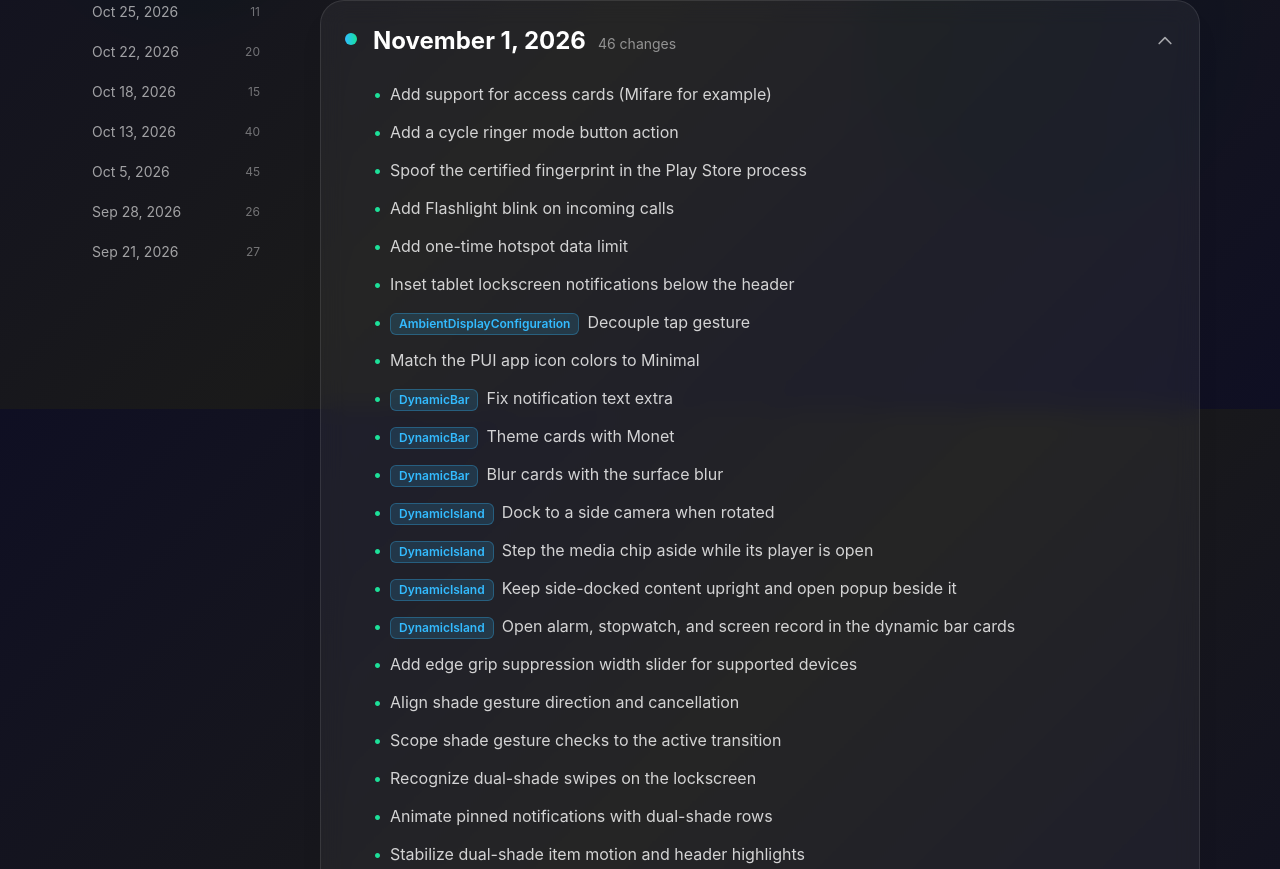
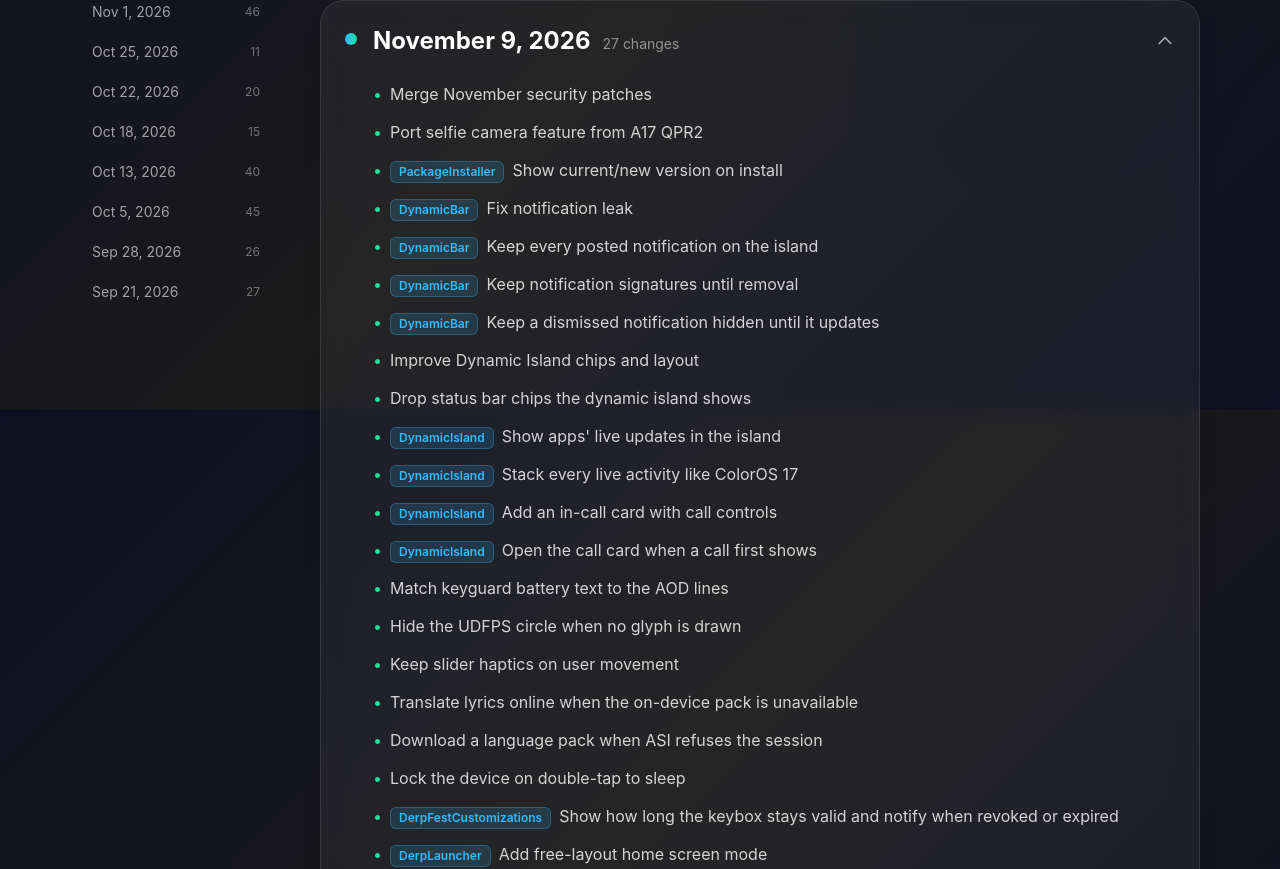
Before and after one commit to DerpFest-AOSP/DerpSite, a React (Vite) app: page /changelog in a window 1280 px wide. Shown: the part 391-1260 px from the top of the page. Built offline with nearby package versions, Linux system fonts and the light colour scheme.

Commit message:
DerpSite: update changelog

```diff
--- a/src/data/changelog.js
+++ b/src/data/changelog.js
@@ -1,5 +1,37 @@
 // Prefix a change with "Component: " to show it as a tag on the changelog page.
 export const changelog = [
+  {
+    date: '2026-11-09',
+    changes: [
+      'Merge November security patches',
+      'Port selfie camera feature from A17 QPR2',
+      'PackageInstaller: Show current/new version on install',
+      'DynamicBar: Fix notification leak',
+      'DynamicBar: Keep every posted notification on the island',
+      'DynamicBar: Keep notification signatures until removal',
+      'DynamicBar: Keep a dismissed notification hidden until it updates',
+      'Improve Dynamic Island chips and layout',
+      'Drop status bar chips the dynamic island shows',
+      'DynamicIsland: Show apps\' live updates in the island',
+      'DynamicIsland: Stack every live activity like ColorOS 17',
+      'DynamicIsland: Add an in-call card with call controls',
+      'DynamicIsland: Open the call card when a call first shows',
+      'Match keyguard battery text to the AOD lines',
+      'Hide the UDFPS circle when no glyph is drawn',
+      'Keep slider haptics on user movement',
+      'Translate lyrics online when the on-device pack is unavailable',
+      'Download a language pack when ASI refuses the session',
+      'Lock the device on double-tap to sleep',
+      'DerpFestCustomizations: Show how long the keybox stays valid and notify when revoked or expired',
+      'DerpLauncher: Add free-layout home screen mode',
+      'DerpLauncher: Add a setting to clear free-layout data',
+      'DerpLauncher: Update translations',
+      'DerpLauncher: Show the wallpaper behind the settings logo',
+      'overlays: Update OOS Icon Pack',
+      'Add more handpicked fonts',
+      'Add more udfps icons',
+    ],
+  },
   {
     date: '2026-11-01',
     changes: [
```
Also changed, not shown: 1 other file (tests, documents, lock files or other folders).
